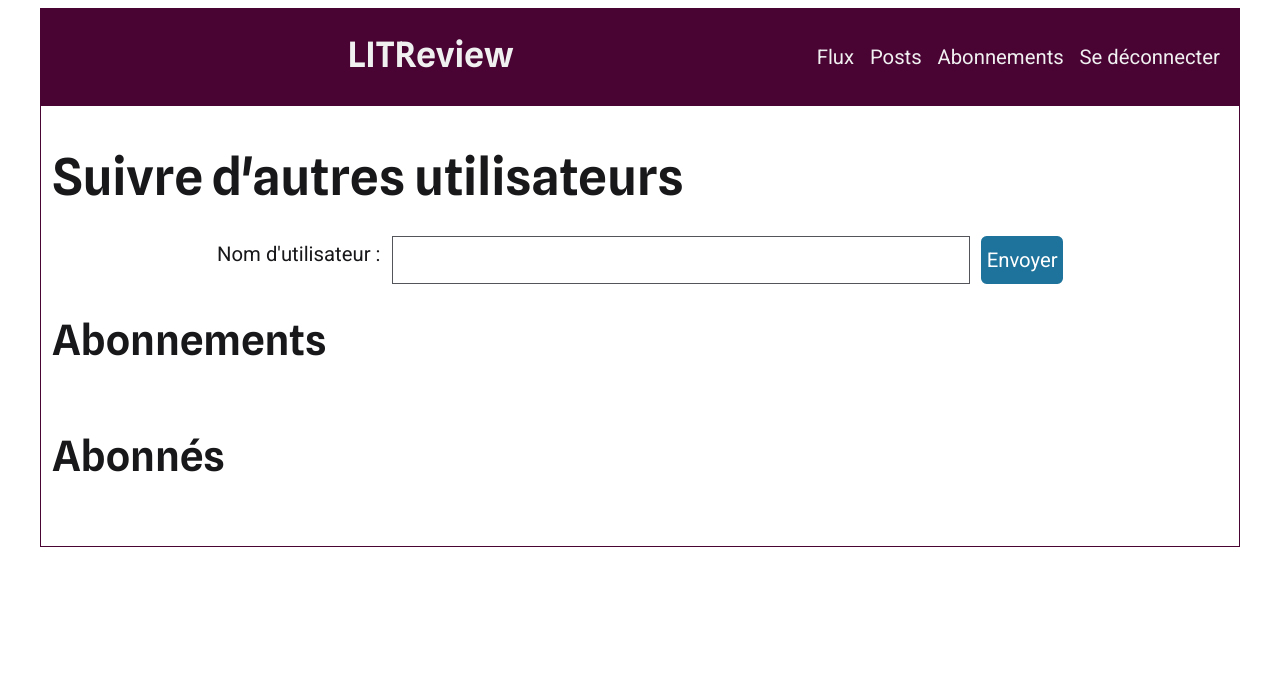
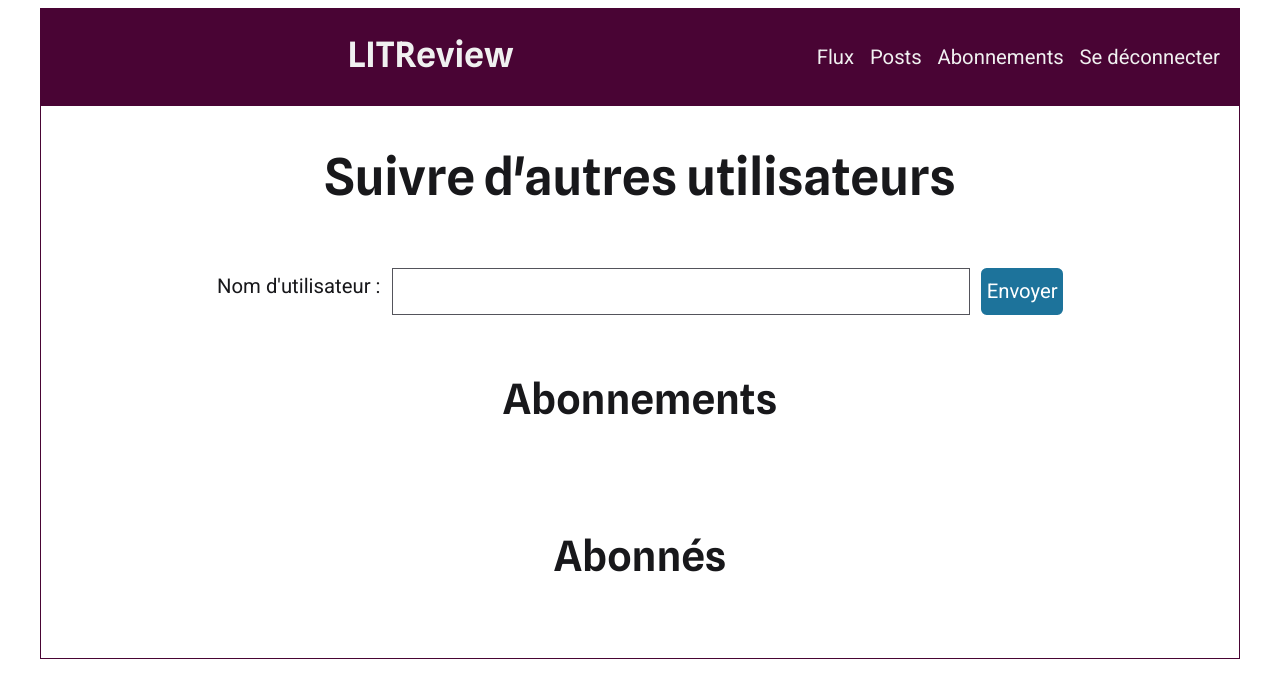
Before and after one commit to christian-debray/oc-litrevu, a Django app: page /litrevu/subscriptions in a window 1280 px wide. Shown: the top 698 px of the page. Run offline with Django 5.2, Linux system fonts and the light colour scheme; a user stored in the database is signed in; data comes from the database, SQL or seed files in the repository; some libraries are stand-ins or nearby versions.

Commit message:
use articles to structure pages with forms, generic article layout rules

```diff
--- a/static/css/style.css
+++ b/static/css/style.css
@@ -309,15 +309,55 @@ input[type="reset"]:focus {
 /* ================== SECTION: CUSTOM ELEMENTS =================== */
 rating-widget {
     font-size: inherit;
+    line-height: inherit;
+    display: inline-block;
     --full-star-fill-color: #9b6426;
     --full-star-stroke-color: #9b6426;
     --empty-star-fill-color: #e0e0e0;
     --empty-star-stroke-color: #666;
 }
 
+rating-widget:before {
+    content: " - ";
+    display: inline;
+}
+
 /* ================== END: CUSTOM ELEMENTS ======================== */
 
 /* ======================== SECTION: LAYOUT ======================== */
+
+h1, h2 {
+    text-align: center;
+}
+
+article {
+    padding: 1rem;
+    margin-top: 3rem;
+    margin-bottom: 3rem;
+}
+
+article:last-child {
+    margin-bottom: 0
+}
+
+article:first-child {
+    margin-top: 0
+}
+
+article > h1:first-child,
+article > h2:first-child,
+article > h3:first-child {
+    margin-top: 0;
+}
+
+.post h3 {
+    text-align: left;
+    margin-top: 1rem;
+    margin-bottom: 2rem;
+    font-size: var(--font_size--large);
+    line-height: var(--font_size--x-large);
+}
+
 @media screen {
     .container#outer {
         padding: 0;
--- a/templates/app/components/review_view.html
+++ b/templates/app/components/review_view.html
@@ -11,7 +11,7 @@
             <p>{{review.author_name}} a posté une critique</p>
         {% endif %}
     </section>
-    <h3><strong>{{review.headline}}</strong> - <rating-widget aria-label="note : {{review.rating}} sur 5" data-rating="{{review.rating}}" data-max-rating="5">{{review.rating}}/5</rating-widget></h3>
+    <h3>{{review.headline}} <rating-widget aria-label="note : {{review.rating}} sur 5" data-rating="{{review.rating}}" data-max-rating="5">{{review.rating}}/5</rating-widget></h3>
     <div>
         {{review.body|default:"-"|linebreaks}}
     </div>
--- a/templates/app/components/ticket_request_view.html
+++ b/templates/app/components/ticket_request_view.html
@@ -15,7 +15,7 @@
             {% endif %}
         {% endif %}
     </section>
-    <h3><strong>{{ticket.title}}</strong></h3>
+    <h3>{{ticket.title}}</h3>
     <div class="ticket-details">
         {% if ticket.description %}
             <p class="ticket-descripton">{{ticket.description}}</p>
--- a/templates/app/posts/create_review.html
+++ b/templates/app/posts/create_review.html
@@ -1,10 +1,10 @@
 {% extends "app/base.html" %}
 {% block title %}Créer une critique{% endblock %}
 {% block content %}
+    <article>
         <h1>Créer une critique</h1>
         <form action="{% url "create_review" %}" method="POST" enctype="multipart/form-data">
             {% csrf_token %}
-        <div>
             <fieldset class="border-rounded ticket-form">
                 <legend>Livre / Article</legend>
                 {% include "app/posts/ticket_form_fields.html" %}
@@ -13,9 +13,9 @@
                 <legend>Critique</legend>
                 {% include "app/posts/review_form_fields.html" %}
             </fieldset>
-        </div>
             <p class="commands">
                 <button type="submit" name="action" value="validate_review">Envoyer</button>
             </p>
         </form>
+    </article>
 {% endblock %}
--- a/templates/app/posts/edit_ticket.html
+++ b/templates/app/posts/edit_ticket.html
@@ -2,6 +2,7 @@
 {% block title %}{% if usecase == "update" %}Editer{% else %}Créer{% endif %} un ticket{% endblock %}
 {% block content %}
     <h1>{% if usecase == "update" %}Editer{% else %}Créer{% endif %} un ticket</h1>
+    <article class="border-rounded">
         <form action="{{ edit_url }}" method="POST" enctype="multipart/form-data">
             {% csrf_token %}
             {% include "app/posts/ticket_form_fields.html" %}
@@ -9,4 +10,5 @@
                 <button type="submit" name="action" value="edit_ticket">Envoyer</button>
             </p>
         </form>
+    </article>
 {% endblock %}
--- a/templates/app/subscriptions/subscriptions.html
+++ b/templates/app/subscriptions/subscriptions.html
@@ -3,7 +3,7 @@
 {% block content %}
 
 <h1>Suivre d'autres utilisateurs</h1>
-<div>
+<article>
     <form action="{%url "add_subscription" %}" method="POST">
         {% csrf_token %}
         <div class="field box-medium">
@@ -15,21 +15,22 @@
             </p>
         </div>
     </form>
-</div>
-<div>
+</article>
+<article>
     <h2>Abonnements</h2>
     <ul class="list-as-cells" id="subscriptions_list_following">
     {% for u in following %}
         <li><span>{{u.display_name}}</span> <a href="{% url 'cancel_subscription' u.pk %}">désabonner</a></li>
     {% endfor %}
     </ul>
-<div>
+</article>
+<article>
     <h2>Abonnés</h2>
     <ul class="list-as-cells" id="subscriptions_list_followers">
         {% for u in followers %}
             <li><span>{{u.display_name}}</span></li>
         {% endfor %}
     </ul>
-</div>
+</article>
 
 {% endblock %}
```
Also changed, not shown: templates/app/posts/edit_review.html (+7 -2 lines). Lines whose indentation alone changed are shown as unchanged.
